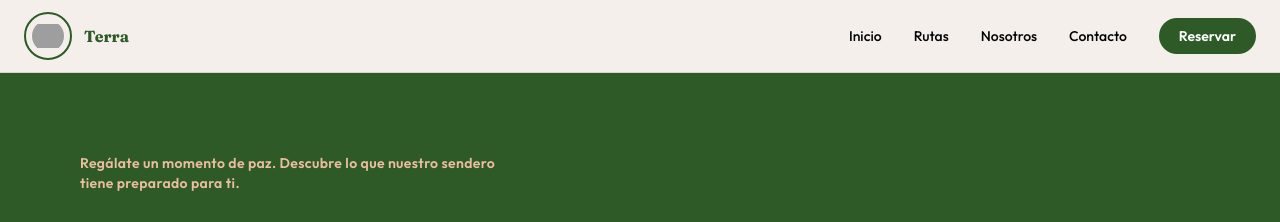
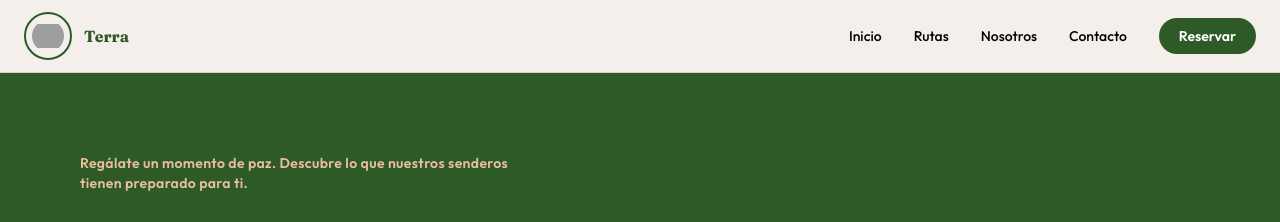
Before and after one commit to SaiuZzz/terra, a React (Vite) app: page / in a window 1280 px wide. Shown: the top 222 px of the page. Built offline with nearby package versions, Linux system fonts and the light colour scheme; grey boxes are pictures that could not be loaded; the HTML template or start-up script is replaced by a standard one.

Commit message:
prompt: 130

```diff
--- a/src/App.tsx
+++ b/src/App.tsx
@@ -264,7 +264,7 @@ export default function App() {
       <section id="inicio" className="px-6 md:px-12 lg:px-20 pt-16 md:pt-20 pb-28 md:pb-36" style={{ background: GREEN }}>
         <div className="max-w-6xl mx-auto flex flex-col md:flex-row md:items-end md:justify-between gap-8">
           <div>
-            <p className="max-w-md text-sm tracking-wide font-semibold mb-4" style={{ color: '#e9bd9d' }}>Regálate un momento de paz. Descubre lo que nuestro sendero tiene preparado para ti.</p>
+            <p className="max-w-md text-sm tracking-wide font-semibold mb-4" style={{ color: '#e9bd9d' }}>Regálate un momento de paz. Descubre lo que nuestros senderos tienen preparado para ti.</p>
             <h1 className="font-display font-bold text-white leading-[0.9] tracking-tight" style={{ fontSize: 'clamp(5rem, 13vw, 11rem)' }}>Terra<span style={{ color: TERRA }}>.</span></h1>
             <p className="font-display italic text-2xl md:text-4xl mt-5" style={{ color: CREAM }}>El camino empieza aquí.</p>
           </div>
```
